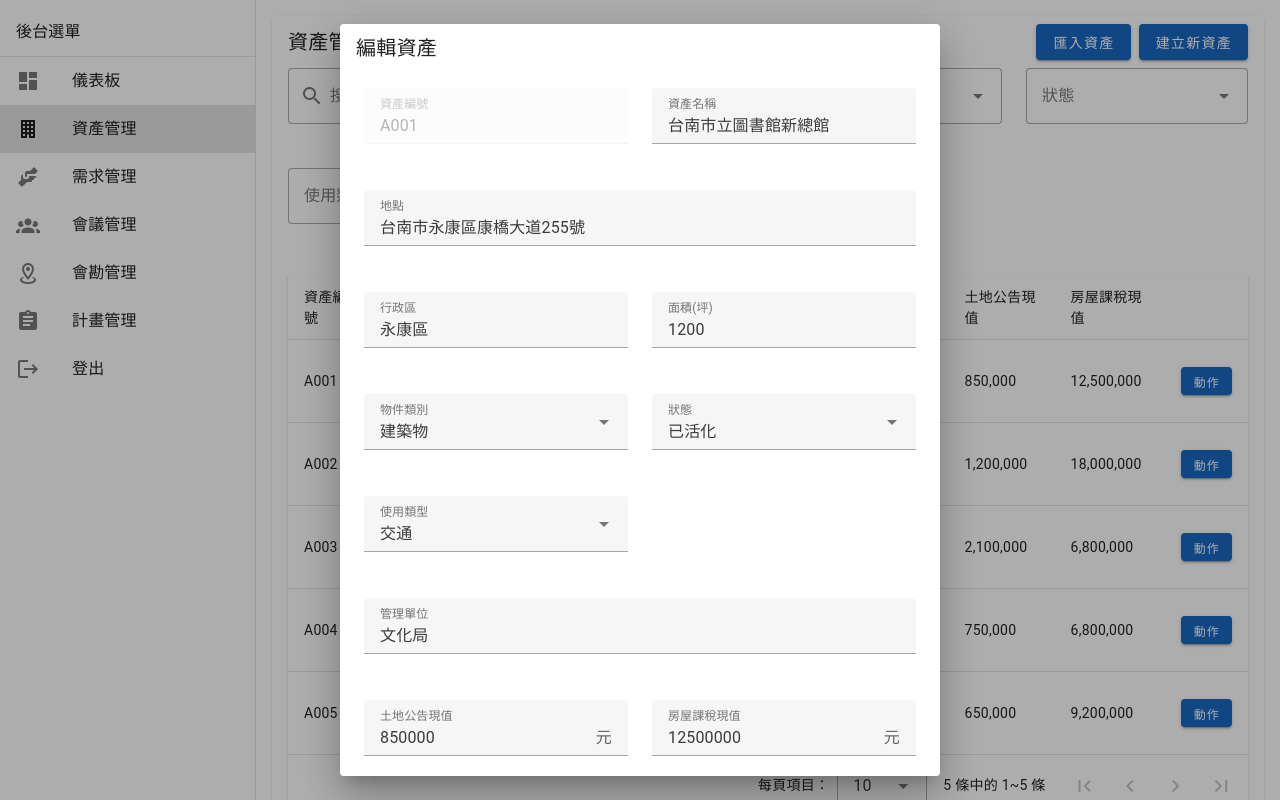
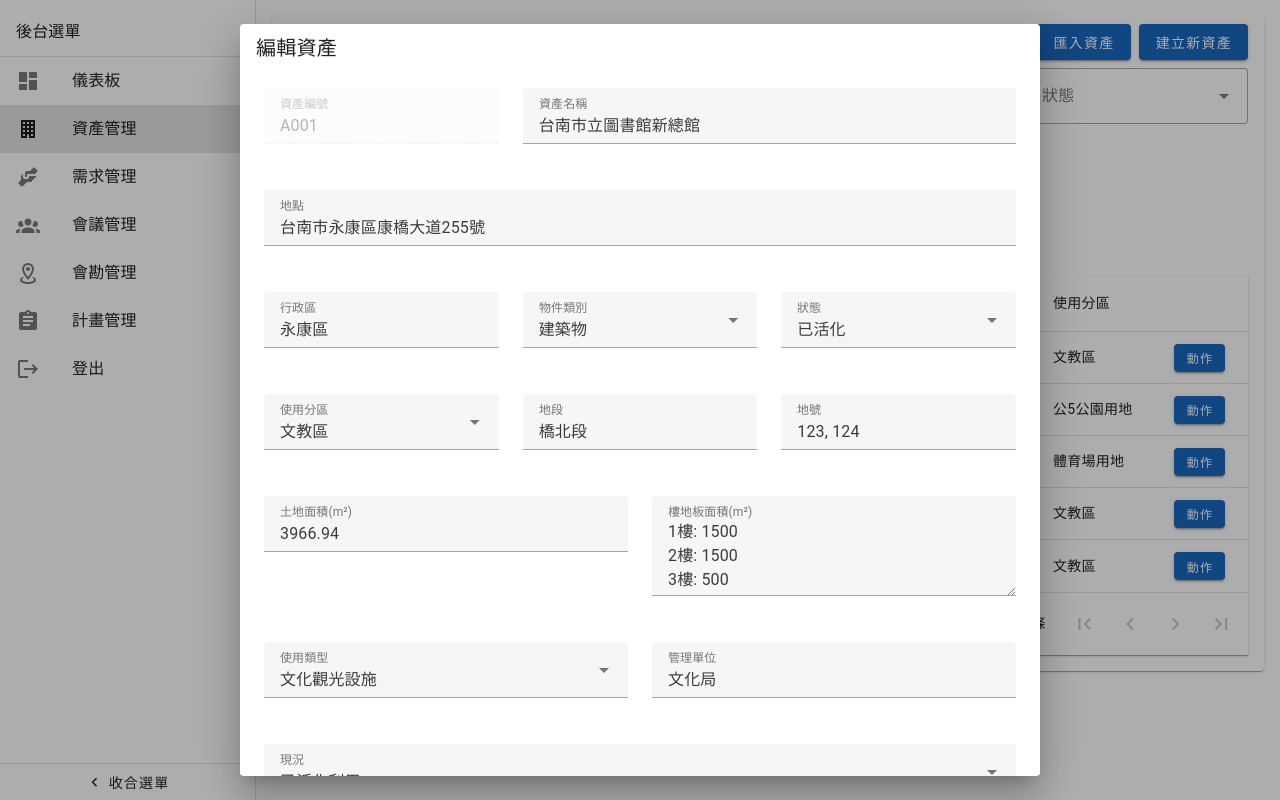
Before and after one commit to mick66145/public-property, a Vue app: page /dashboard/AssetManage in a window 1280 px wide. Both pictures are taken after a click on the element 768 px from the left and 381 px from the top of the page. Built offline with nearby package versions, Linux system fonts and the light colour scheme; a small style sheet from the web is missing.

Commit message:
style : asset

```diff
--- a/src/components/back/AssetEdit.vue
+++ b/src/components/back/AssetEdit.vue
@@ -1,16 +1,40 @@
 <script setup>
 import { ref, watch } from "vue";
+
 const props = defineProps({
   modelValue: Boolean,
   asset: Object,
 });
-const emit = defineEmits(["update:modelValue"]);
+const emit = defineEmits(["update:modelValue", "save"]);
+
 const dialog = ref(props.modelValue);
+const localAsset = ref({});
+
 watch(
   () => props.modelValue,
-  (v) => (dialog.value = v)
+  (v) => {
+    dialog.value = v;
+    if (v) {
+      // 當 dialog 打開時，深度複製一份 asset prop 到 localAsset
+      localAsset.value = JSON.parse(JSON.stringify(props.asset));
+    }
+  }
 );
-watch(dialog, (v) => emit("update:modelValue", v));
+
+watch(dialog, (v) => {
+  if (!v) {
+    emit("update:modelValue", v);
+  }
+});
+
+function onSave() {
+  emit("save", localAsset.value);
+  dialog.value = false;
+}
+
+function onCancel() {
+  dialog.value = false;
+}
 
 // wireframe: 照片預覽與上傳
 const photos = ref([
@@ -22,59 +46,93 @@ function onUpload() {
   alert("這裡會上傳照片（wireframe）");
 }
 
-// 狀態選項
+// 選項
 const statusOptions = ["待整理", "待媒合", "媒合中", "已媒合", "已活化"];
-// 物件類別選項
 const typeOptions = ["建築物", "土地"];
-// 使用類型選項
-const usageTypeOptions = ["交通", "社福", "教育", "行政"];
+const usageTypeOptions = ["社福設施", "交通設施", "辦公廳舍", "文化觀光設施", "典藏及其他空間"];
+const currentStatusOptions = ["空置", "低度利用", "部分空置", "有占用情形", "其他"];
+const zoningOptions = ["市場用地", "一般農業區(特定目的事業用地)", "特定農業區(特定目的事業用地)", "鄉村區", "住宅區", "商業區"];
+
 </script>
 
 <template>
-  <v-dialog v-model="dialog" max-width="600">
+  <v-dialog v-model="dialog" max-width="800">
     <v-card>
       <v-card-title>編輯資產</v-card-title>
       <v-card-text>
         <v-row>
+          <!-- 基本資訊 -->
+          <v-col cols="12" sm="4">
+            <v-text-field label="資產編號" v-model="localAsset.id" disabled />
+          </v-col>
+          <v-col cols="12" sm="8">
+            <v-text-field label="資產名稱" v-model="localAsset.name" />
+          </v-col>
+          <v-col cols="12">
+            <v-text-field label="地點" v-model="localAsset.location" />
+          </v-col>
+          <v-col cols="12" sm="4">
+            <v-text-field label="行政區" v-model="localAsset.district" />
+          </v-col>
+          <v-col cols="12" sm="4">
+            <v-select label="物件類別" v-model="localAsset.status" :items="typeOptions" />
+          </v-col>
+          <v-col cols="12" sm="4">
+            <v-select label="狀態" v-model="localAsset.matchStatus" :items="statusOptions" />
+          </v-col>
+
+          <!-- 地籍資訊 -->
+          <v-col cols="12" sm="4">
+            <v-select label="使用分區" v-model="localAsset.zoning" :items="zoningOptions" />
+          </v-col>
+          <v-col cols="12" sm="4">
+            <v-text-field label="地段" v-model="localAsset.landSection" />
+          </v-col>
+          <v-col cols="12" sm="4">
+            <v-text-field label="地號" v-model="localAsset.landLotNumber" />
+          </v-col>
+
+          <!-- 面積資訊 -->
           <v-col cols="12" sm="6">
-            <v-text-field label="資產編號" v-model="props.asset.id" disabled />
+            <v-text-field label="土地面積(m²)" v-model="localAsset.area" type="number" />
+          </v-col>
+          <v-col v-if="localAsset.status === '建築物'" cols="12" sm="6">
+            <v-textarea label="樓地板面積(m²)" v-model="localAsset.floorArea" rows="3" placeholder="例如：&#10;1樓: 1500&#10;2樓: 1500" />
+          </v-col>
+
+          <!-- 使用與管理 -->
+          <v-col cols="12" sm="6">
+            <v-select label="使用類型" v-model="localAsset.usageType" :items="usageTypeOptions" />
           </v-col>
           <v-col cols="12" sm="6">
-            <v-text-field label="資產名稱" v-model="props.asset.name" />
+            <v-text-field label="管理單位" v-model="localAsset.owner" />
           </v-col>
           <v-col cols="12">
-            <v-text-field label="地點" v-model="props.asset.location" />
+            <v-select label="現況" v-model="localAsset.currentStatus" :items="currentStatusOptions" />
           </v-col>
-          <v-col cols="6">
-            <v-text-field label="行政區" v-model="props.asset.district" />
+
+          <!-- 價值資訊 -->
+          <v-col cols="12" sm="6">
+            <v-text-field label="土地公告現值" v-model="localAsset.landValue" type="number" suffix="元" />
           </v-col>
-          <v-col cols="6">
-            <v-text-field label="面積(坪)" v-model="props.asset.area" type="number" />
+          <v-col cols="12" sm="6">
+            <v-text-field label="房屋課稅現值" v-model="localAsset.houseValue" type="number" suffix="元" />
           </v-col>
-          <v-col cols="6">
-            <v-select label="物件類別" v-model="props.asset.status" :items="typeOptions" />
+
+          <!-- 座標資訊 -->
+          <v-col cols="12" sm="6">
+            <v-text-field label="經度" v-model="localAsset.lng" type="number" />
           </v-col>
-          <v-col cols="6">
-            <v-select label="狀態" v-model="props.asset.matchStatus" :items="statusOptions" />
+          <v-col cols="12" sm="6">
+            <v-text-field label="緯度" v-model="localAsset.lat" type="number" />
           </v-col>
-          <v-col cols="6">
-            <v-select label="使用類型" v-model="props.asset.usageType" :items="usageTypeOptions" />
+
+          <!-- 備註 -->
+          <v-col cols="12">
+            <v-textarea label="備註" v-model="localAsset.notes" rows="3" />
           </v-col>
-          <v-col cols="12">
-            <v-text-field label="管理單位" v-model="props.asset.owner" />
-          </v-col>
-          <v-col cols="6">
-            <v-text-field label="土地公告現值" v-model="props.asset.landValue" type="number" suffix="元" />
-          </v-col>
-          <v-col cols="6">
-            <v-text-field label="房屋課稅現值" v-model="props.asset.houseValue" type="number" suffix="元" />
-          </v-col>
-          <v-col cols="6">
-            <v-text-field label="經度" v-model="props.asset.lng" type="number" />
-          </v-col>
-          <v-col cols="6">
-            <v-text-field label="緯度" v-model="props.asset.lat" type="number" />
-          </v-col>
+
+          <!-- 照片 -->
           <v-col cols="12">
             <div class="mb-2 text-subtitle-2">資產照片（可多張）</div>
             <v-row>
@@ -88,8 +146,8 @@ const usageTypeOptions = ["交通", "社福", "教育", "行政"];
       </v-card-text>
       <v-card-actions>
         <v-spacer />
-        <v-btn @click="dialog = false">取消</v-btn>
-        <v-btn color="primary" @click="dialog = false">儲存</v-btn>
+        <v-btn @click="onCancel">取消</v-btn>
+        <v-btn color="primary" @click="onSave">儲存</v-btn>
       </v-card-actions>
     </v-card>
   </v-dialog>
--- a/src/pages/back/AssetManage.vue
+++ b/src/pages/back/AssetManage.vue
@@ -7,16 +7,12 @@ import AssetPlan from "@/components/back/AssetPlan.vue";
 
 const headers = [
   { title: "資產編號", value: "id" },
-  { title: "行政區", value: "district" },
   { title: "資產名稱/地點", value: "nameLocation" },
-  { title: "面積(坪)", value: "area" },
+  { title: "面積(m²)", value: "area" },
   { title: "物件類別", value: "status" },
   { title: "狀態", value: "matchStatus" },
   { title: "使用類型", value: "usageType" },
-  { title: "管理單位", value: "owner" },
-  { title: "土地公告現值", value: "landValue" },
-  { title: "房屋課稅現值", value: "houseValue" },
-  // { title: "經緯度", value: "latlng" },
+  { title: "使用分區", value: "zoning" },
   { title: "", value: "actions", sortable: false },
 ];
 
@@ -26,113 +22,144 @@ const items = ref([
     name: "台南市立圖書館新總館",
     location: "台南市永康區康橋大道255號",
     district: "永康區",
-    area: 1200,
+    area: 3966.94,
     status: "建築物",
     matchStatus: "已活化",
-    usageType: "交通",
+    usageType: "文化觀光設施",
     owner: "文化局",
     landValue: 850000,
     houseValue: 12500000,
     lng: 120.2532,
     lat: 23.0159,
+    zoning: "文教區",
+    landSection: "橋北段",
+    landLotNumber: "123, 124",
+    currentStatus: "已活化利用",
+    notes: "與奇美博物館合作，定期舉辦藝文活動。",
+    floorArea: "1樓: 1500\n2樓: 1500\n3樓: 500",
   },
   {
     id: "A002",
     name: "台南市美術館二館",
     location: "台南市中西區忠義路二段1號",
     district: "中西區",
-    area: 800,
+    area: 2644.62,
     status: "建築物",
     matchStatus: "已活化",
-    usageType: "社福",
+    usageType: "文化觀光設施",
     owner: "文化局",
     landValue: 1200000,
     houseValue: 18000000,
     lng: 120.2047,
     lat: 22.9911,
+    zoning: "公5公園用地",
+    landSection: "萬壽段",
+    landLotNumber: "55-1",
+    currentStatus: "已活化利用",
+    notes: "為台南市重要地標之一。",
+    floorArea: "1-4樓: 2300",
   },
   {
     id: "A003",
     name: "台南市立棒球場",
     location: "台南市南區健康路一段257號",
     district: "南區",
-    area: 3000,
+    area: 9917.35,
     status: "土地",
     matchStatus: "媒合中",
-    usageType: "行政",
+    usageType: "交通設施",
     owner: "體育局",
     landValue: 2100000,
     houseValue: 6800000,
     lng: 120.1942,
     lat: 22.9716,
+    zoning: "體育場用地",
+    landSection: "健康段",
+    landLotNumber: "20",
+    currentStatus: "部分區域低度利用",
+    notes: "非賽季期間，周邊停車場可供活動租用。",
+    floorArea: null,
   },
   {
     id: "A004",
     name: "台南市立安平國中舊校舍",
     location: "台南市安平區安北路123號",
     district: "安平區",
-    area: 500,
+    area: 1652.89,
     status: "建築物",
     matchStatus: "已媒合",
-    usageType: "教育",
+    usageType: "辦公廳舍",
     owner: "教育局",
     landValue: 750000,
     houseValue: 6800000,
     lng: 120.1645,
     lat: 23.0002,
+    zoning: "文教區",
+    landSection: "安北段",
+    landLotNumber: "502",
+    currentStatus: "已由社會局承租作為社福單位使用。",
+    notes: "",
+    floorArea: "辦公室A: 800\n辦公室B: 700",
   },
   {
     id: "A005",
     name: "台南市立新營文化中心",
     location: "台南市新營區中正路23號",
     district: "新營區",
-    area: 1500,
+    area: 4958.68,
     status: "建築物",
     matchStatus: "待媒合",
-    usageType: "交通",
+    usageType: "文化觀光設施",
     owner: "文化局",
     landValue: 650000,
     houseValue: 9200000,
     lng: 120.3119,
     lat: 23.3056,
+    zoning: "文教區",
+    landSection: "中正段",
+    landLotNumber: "101-1, 101-2",
+    currentStatus: "部分空間閒置",
+    notes: "不定期公告徵求認養者",
+    floorArea: "演藝廳: 3000\n展覽室: 1500",
   },
 ]);
 
-const search = ref(""); // 新增篩選功能
-const districtFilter = ref(null); // 新增行政區篩選
-const districts = computed(() => {
-  const uniqueDistricts = new Set(items.value.map((item) => item.district));
-  return ["所有行政區", ...Array.from(uniqueDistricts)];
-});
+const search = ref("");
+const districtFilter = ref(null);
+const statusFilter = ref(null);
+const matchStatusFilter = ref(null);
+const ownerFilter = ref(null);
+const usageTypeFilter = ref(null);
+const zoningFilter = ref(null);
 
-const statusFilter = ref(null); // 新增物件類別篩選
-const statuses = computed(() => {
-  const uniqueStatuses = new Set(items.value.map((item) => item.status));
-  return ["所有類別", ...Array.from(uniqueStatuses)];
-});
-
-const matchStatusFilter = ref(null); // 新增狀態篩選
-const matchStatuses = computed(() => {
-  const uniqueMatchStatuses = new Set(items.value.map((item) => item.matchStatus));
-  return ["所有狀態", ...Array.from(uniqueMatchStatuses)];
-});
-
-const ownerFilter = ref(null); // 新增管理單位篩選
-const owners = computed(() => {
-  const uniqueOwners = new Set(items.value.map((item) => item.owner));
-  return ["所有單位", ...Array.from(uniqueOwners)];
-});
-
-const usageTypeFilter = ref(null); // 新增使用類型篩選
-const usageTypes = computed(() => {
-  const uniqueUsageTypes = new Set(items.value.map((item) => item.usageType));
-  return ["所有類型", ...Array.from(uniqueUsageTypes)];
-});
+const districts = computed(() => [
+  "所有行政區",
+  ...new Set(items.value.map((item) => item.district)),
+]);
+const statuses = computed(() => [
+  "所有類別",
+  ...new Set(items.value.map((item) => item.status)),
+]);
+const matchStatuses = computed(() => [
+  "所有狀態",
+  ...new Set(items.value.map((item) => item.matchStatus)),
+]);
+const owners = computed(() => [
+  "所有單位",
+  ...new Set(items.value.map((item) => item.owner)),
+]);
+const usageTypes = computed(() => [
+  "所有類型",
+  ...new Set(items.value.map((item) => item.usageType)),
+]);
+const zonings = computed(() => [
+  "所有分區",
+  ...new Set(items.value.map((item) => item.zoning)),
+]);
 
 const filteredItems = computed(() => {
   let filtered = items.value;
 
-  // 關鍵字搜尋
   if (search.value) {
     const searchTerm = String(search.value).toLowerCase();
     filtered = filtered.filter((item) =>
@@ -142,29 +169,23 @@ const filteredItems = computed(() => {
     );
   }
 
-  // 行政區篩選
   if (districtFilter.value && districtFilter.value !== "所有行政區") {
     filtered = filtered.filter((item) => item.district === districtFilter.value);
   }
-
-  // 物件類別篩選
   if (statusFilter.value && statusFilter.value !== "所有類別") {
     filtered = filtered.filter((item) => item.status === statusFilter.value);
   }
-
-  // 狀態篩選
   if (matchStatusFilter.value && matchStatusFilter.value !== "所有狀態") {
     filtered = filtered.filter((item) => item.matchStatus === matchStatusFilter.value);
   }
-
-  // 管理單位篩選
   if (ownerFilter.value && ownerFilter.value !== "所有單位") {
     filtered = filtered.filter((item) => item.owner === ownerFilter.value);
   }
-
-  // 使用類型篩選
   if (usageTypeFilter.value && usageTypeFilter.value !== "所有類型") {
     filtered = filtered.filter((item) => item.usageType === usageTypeFilter.value);
+  }
+  if (zoningFilter.value && zoningFilter.value !== "所有分區") {
+    filtered = filtered.filter((item) => item.zoning === zoningFilter.value);
   }
 
   return filtered;
@@ -174,7 +195,7 @@ const editDialog = ref(false);
 const editAsset = ref({});
 
 function openEdit(event, { item }) {
-  editAsset.value = { ...item };
+  editAsset.value = item; // 直接使用 item 物件
   editDialog.value = true;
 }
 
@@ -185,16 +206,29 @@ function createAsset() {
     location: "",
     district: "",
     area: "",
-    status: "",
-    matchStatus: "",
+    status: "土地",
+    matchStatus: "待整理",
     owner: "",
     landValue: "",
     houseValue: "",
     lng: "",
     lat: "",
-    usageType: "交通", // 設定預設使用類型
+    usageType: "辦公廳舍",
+    zoning: "",
+    landSection: "",
+    landLotNumber: "",
+    currentStatus: "空置",
+    notes: "",
+    floorArea: null,
   };
   editDialog.value = true;
+}
+
+function handleAssetSave(updatedAsset) {
+  const index = items.value.findIndex(item => item.id === updatedAsset.id);
+  if (index !== -1) {
+    items.value[index] = updatedAsset;
+  }
 }
 
 // 匯入功能
@@ -202,38 +236,7 @@ const importDialog = ref(false);
 const importPreview = ref([]);
 function openImport() {
   // wireframe: 模擬匯入假資料
-  importPreview.value = [
-    {
-      id: "A006",
-      name: "台南市立文化中心",
-      location: "台南市東區中華東路三段332號",
-      district: "東區",
-      area: 2000,
-      status: "建築物",
-      matchStatus: "待整理",
-      usageType: "社福",
-      owner: "文化局",
-      landValue: 900000,
-      houseValue: 15000000,
-      lng: 120.2255,
-      lat: 22.9833,
-    },
-    {
-      id: "A007",
-      name: "台南市立體育場",
-      location: "台南市南區體育路10號",
-      district: "南區",
-      area: 2500,
-      status: "土地",
-      matchStatus: "待媒合",
-      usageType: "行政",
-      owner: "體育局",
-      landValue: 1800000,
-      houseValue: 0,
-      lng: 120.1901,
-      lat: 22.9701,
-    },
-  ];
+  importPreview.value = [];
   importDialog.value = true;
 }
 function confirmImport() {
@@ -267,9 +270,6 @@ function openPlan(item) {
 
 // 狀態顏色對應
 function getStatusColor(status) {
-  // Ensure status is not null or undefined before attempting to access .value
-  const actualStatus = status && typeof status === 'object' && 'value' in status ? status.value : status;
-  if (!actualStatus) return "grey";
   const colorMap = {
     待整理: "grey",
     待媒合: "blue",
@@ -277,7 +277,7 @@ function getStatusColor(status) {
     已媒合: "green",
     已活化: "purple",
   };
-  return colorMap[actualStatus] || "grey";
+  return colorMap[status] || "grey";
 }
 
 // 物件類別顏色對應
@@ -327,19 +327,23 @@ function formatCurrency(value) {
           <v-select v-model="ownerFilter" :items="owners" label="管理單位" single-line variant="outlined" hide-details
             class="mb-5"></v-select>
         </v-col>
+        <v-col cols="12" md="3">
+          <v-select v-model="zoningFilter" :items="zonings" label="使用分區" single-line variant="outlined" hide-details
+            class="mb-5"></v-select>
+        </v-col>
       </v-row>
       <v-data-table :headers="headers" :items="filteredItems" class="elevation-1" @click:row="openEdit">
-        <template v-slot:[`item.status`]="{ item }">
+        <template v-slot:[`item.status`]='{ item }'>
           <v-chip :color="getTypeColor(item.status)" size="small">
             {{ item.status }}
           </v-chip>
         </template>
-        <template v-slot:[`item.usageType`]="{ item }">
+        <template v-slot:[`item.usageType`]='{ item }'>
           <v-chip size="small">
             {{ item.usageType }}
           </v-chip>
         </template>
-        <template v-slot:[`item.nameLocation`]="{ item }">
+        <template v-slot:[`item.nameLocation`]='{ item }'>
           <div>
             <div class="font-weight-medium">{{ item.name }}</div>
             <div class="text-caption text-grey-darken-1">
@@ -347,45 +351,37 @@ function formatCurrency(value) {
             </div>
           </div>
         </template>
-        <template v-slot:[`item.latlng`]="{ item }">
-          <div>
-            <div>{{ item.lat }}</div>
-            <div>{{ item.lng }}</div>
-          </div>
+        <template v-slot:[`item.area`]='{ item }'>
+          {{ item.area.toLocaleString() }} m²
         </template>
-        <template v-slot:[`item.matchStatus`]="{ item }">
+        <template v-slot:[`item.matchStatus`]='{ item }'>
           <v-chip v-if="item && item.matchStatus" :color="getStatusColor(item.matchStatus)" size="small">
             {{ item.matchStatus }}
           </v-chip>
         </template>
-        <template v-slot:[`item.landValue`]="{ item }">
-          {{ formatCurrency(item.landValue) }}
-        </template>
-        <template v-slot:[`item.houseValue`]="{ item }">
-          {{ formatCurrency(item.houseValue) }}
-        </template>
-        <template v-slot:[`item.actions`]="{ item }">
+        <template v-slot:[`item.actions`]='{ item }'>
           <v-menu>
             <template v-slot:activator="{ props }">
               <v-btn color="primary" size="small" v-bind="props"> 動作 </v-btn>
             </template>
             <v-list>
-              <v-list-item @click="openDemand(item)">
+              <v-list-item @click.stop="openDemand(item)">
                 <v-list-item-title>發送需求</v-list-item-title>
               </v-list-item>
-              <v-list-item @click="openMeeting(item)">
+              <v-list-item @click.stop="openMeeting(item)">
                 <v-list-item-title>查看會議</v-list-item-title>
               </v-list-item>
-              <v-list-item @click="openPlan(item)">
+              <v-list-item @click.stop="openPlan(item)">
                 <v-list-item-title>設定目標</v-list-item-title>
               </v-list-item>
             </v-list>
           </v-menu>
         </template>
+
       </v-data-table>
     </v-card-text>
   </v-card>
-  <AssetEdit v-model="editDialog" :asset="editAsset" />
+  <AssetEdit v-model="editDialog" :asset="editAsset" @save="handleAssetSave" />
   <AssetDemand v-model="demandDialog" :asset="demandAsset" />
   <AssetMeeting v-model="meetingDialog" :asset="meetingAsset" />
   <AssetPlan v-model="planDialog" :asset="planAsset" />
@@ -395,11 +391,8 @@ function formatCurrency(value) {
     <v-card>
       <v-card-title>匯入資產預覽</v-card-title>
       <v-card-text>
-        <v-data-table :headers="headers" :items="importPreview.map((item) => ({
-          ...item,
-          latlng: `${item.lng}, ${item.lat}`,
-        }))
-          " class="elevation-1" />
+        <v-data-table :headers="headers" :items="importPreview.map((item) => ({...item}))"
+          class="elevation-1" />
       </v-card-text>
       <v-card-actions>
         <v-spacer />
```
